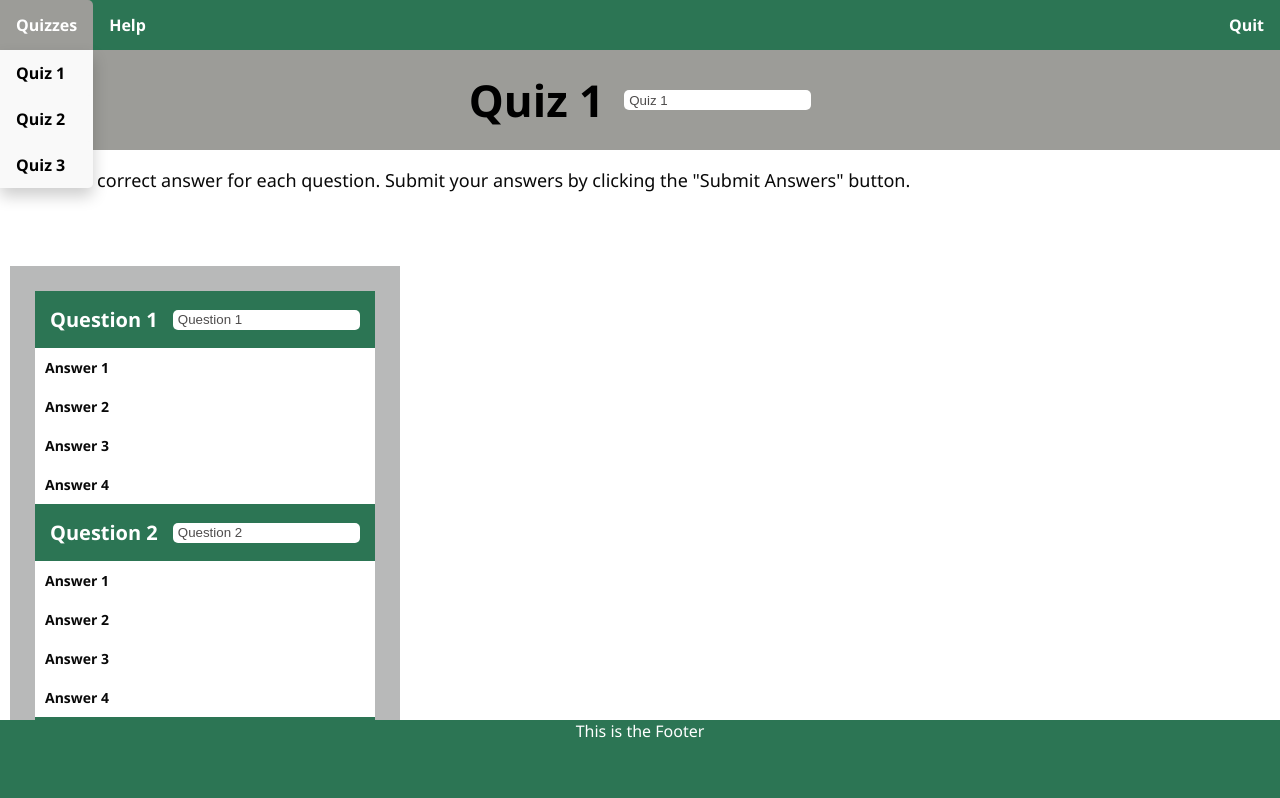
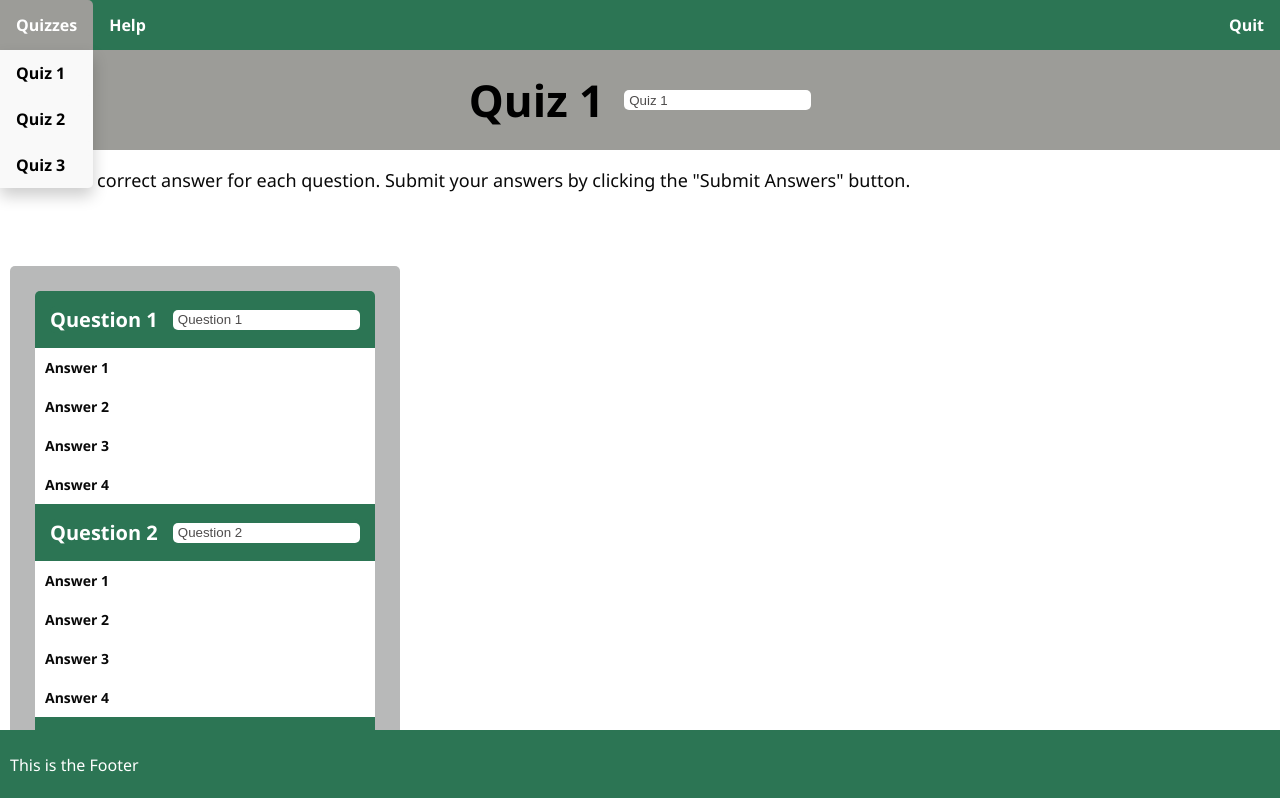
Before and after one commit to btaskinen/FullStackKoulutus2022, a React (Create React App) app in the folder quiz-page/: page / in a window 1280 px wide. Shown: the top 798 px of the page. Built offline with nearby package versions, Linux system fonts and the light colour scheme.

Commit message:
questions can now be changed

```diff
--- a/quiz-page/src/App.css
+++ b/quiz-page/src/App.css
@@ -47,13 +47,15 @@
 
 .footer {
   position: fixed;
-  min-height: 10vh;
+  display: flex;
+  align-items: center;
+  height: 50px;
+  padding: 10px;
   left: 0;
   bottom: 0;
   width: 100%;
   background-color: rgb(44, 117, 84);
   color: white;
-  text-align: center;
 }
 
 .Navigation-bar {
--- a/quiz-page/src/App.js
+++ b/quiz-page/src/App.js
@@ -67,19 +67,27 @@ let quiz3 = {
 
 let quizzes = [quiz1, quiz2, quiz3];
 
-function reducer(quiz, action) {
+function reducer(state, action) {
   switch (action.type) {
     case "QUIZ_NUMBER_CHANGER":
-      return { ...quiz, quizName: action.payload }; // the three dots make a copy of quiz
+      return { ...state, quizName: action.payload }; // the three dots make a copy of quiz
     // case "QUIZ_CHANGER":
     //   return { ...quiz, quiz: action.payload.quizNumber };
+
+    // case 'OPPILAAN_NIMI_MUUTTUI': {
+    //   console.log("Oppilaan nimi muuttui", action)
+    //   const tilaKopio = { ...state, tallennetaanko: true }
+    //   tilaKopio.koulut[action.payload.kouluIndex].luokat[action.payload.luokkaIndex].oppilaat[action.payload.oppilasIndex].nimi = action.payload.nimi
+    //   return tilaKopio
+    // }
+
     case "QUESTION_CHANGER":
-      let questionText = action.payload;
-      let quizCopy = { ...quiz };
-      quizCopy.questions.questionText = questionText;
+      let { questionText, questionIndex } = action.payload;
+      let quizCopy = { ...state };
+      quizCopy.questions[questionIndex].questionText = questionText;
       return quizCopy;
     case "ANSWER_CHANGER":
-      return { ...quiz, quizNumber: action.payload };
+      return { ...state, quizNumber: action.payload };
 
     default:
       throw new Error("Something went wrong!");
--- a/quiz-page/src/Questions.js
+++ b/quiz-page/src/Questions.js
@@ -7,7 +7,7 @@ const Questions = (props) => {
   return (
     <div>
       <div>
-        {props.quiz.questions.map((question) => {
+        {props.quiz.questions.map((question, index) => {
           return (
             <div>
               <div className="question-container">
@@ -20,7 +20,10 @@ const Questions = (props) => {
                     onChange={(event) => {
                       props.dispatch({
                         type: "QUESTION_CHANGER",
-                        payload: event.target.value,
+                        payload: {
+                          questionText: event.target.value,
+                          questionIndex: index,
+                        },
                       });
                     }}
                     value={question.questionText}
--- a/quiz-page/src/QuizPage.css
+++ b/quiz-page/src/QuizPage.css
@@ -18,6 +18,7 @@
   margin: 0 0 100px 10px;
   padding: 20px;
   width: fit-content;
+  border-radius: 5px;
 }
 
 .question-container {
@@ -36,6 +37,7 @@
   font-size: 20px;
   font-weight: bold;
   color: white;
+  border-radius: 5px;
 }
 
 .question-text-field {
```
